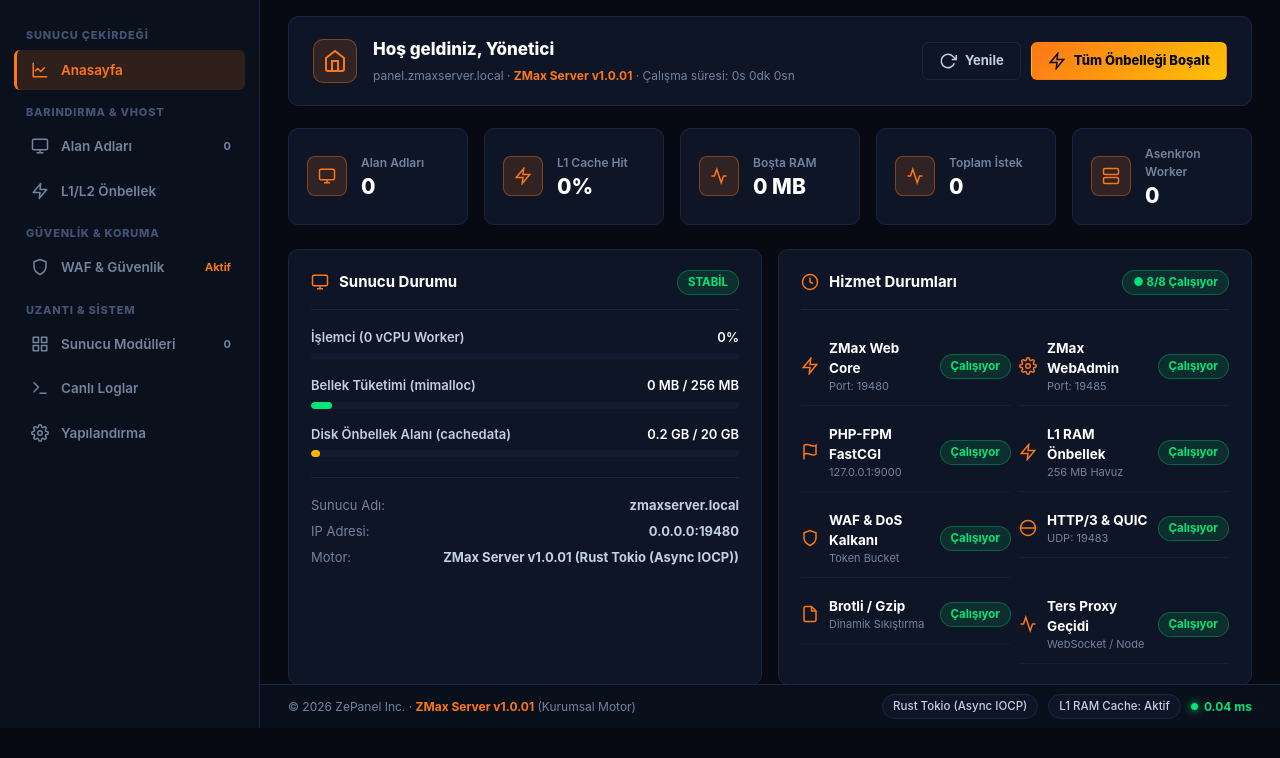
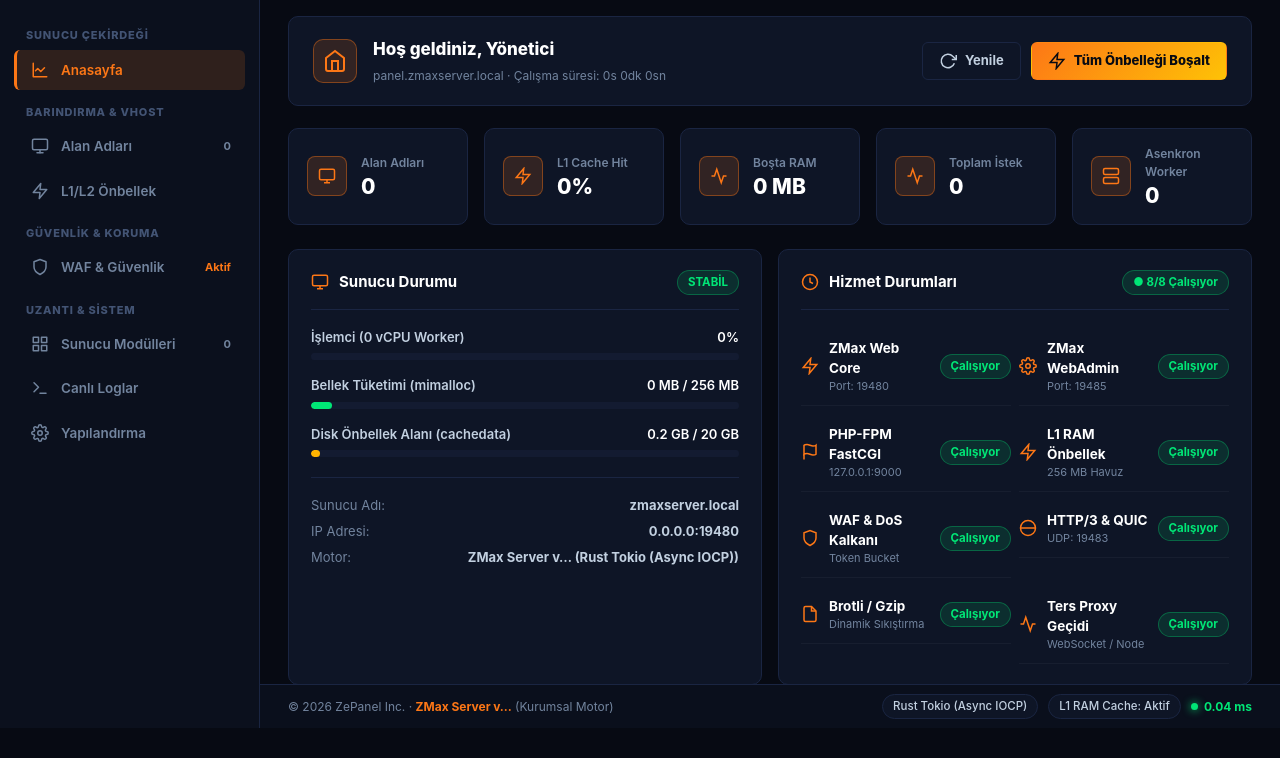
Before and after one commit to zmaxserver/zmaxserver, a plain HTML site: page admin/index.html in a window 1280 px wide. Shown: the part 72-830 px from the top of the page. Drawn offline with Linux system fonts and the light colour scheme; no server answers.

Commit message:
[vm-yukle] WebAdmin: surum sabit v1.0.01 yerine API'den; karsilama kartindan surum kaldirildi
Co-Authored-By: Claude Sonnet 5.5 <noreply@anthropic.com>

```diff
--- a/admin/index.html
+++ b/admin/index.html
@@ -345,7 +345,7 @@
             <!-- Sabit Alt Bilgi (Fixed Footer) -->
             <footer class="app-footer">
                 <div class="footer-left">
-                    <span>&copy; 2026 {{ t('footer_copyright') }} &middot; <strong class="text-orange">ZMax Server v1.0.01</strong> <span class="d-none d-md-inline">({{ t('footer_enterprise') }})</span></span>
+                    <span>&copy; 2026 {{ t('footer_copyright') }} &middot; <strong class="text-orange">ZMax Server v{{ stats.version || '…' }}</strong> <span class="d-none d-md-inline">({{ t('footer_enterprise') }})</span></span>
                 </div>
                 <div class="footer-right">
                     <span class="footer-badge d-none d-lg-inline-flex">{{ t('footer_engine') }}</span>
--- a/admin/js/app.js
+++ b/admin/js/app.js
@@ -176,6 +176,7 @@
                 cache_misses: 0,
                 workers: 0,
                 ram_mb: 0,
+                version: '',
                 cpu_usage: 0,
                 current_rps: 0,
                 ports: {
@@ -350,6 +351,7 @@
                         if (typeof statusData.cache_misses === 'number') stats.value.cache_misses = statusData.cache_misses;
                         if (typeof statusData.workers === 'number') stats.value.workers = statusData.workers;
                         if (typeof statusData.ram_mb === 'number') stats.value.ram_mb = statusData.ram_mb;
+                        if (typeof statusData.version === 'string' && statusData.version) stats.value.version = statusData.version;
                         if (typeof statusData.cpu_usage === 'number') stats.value.cpu_usage = statusData.cpu_usage;
                         if (typeof statusData.current_rps === 'number') stats.value.current_rps = statusData.current_rps;
                         if (statusData.ports) {
--- a/admin/js/views/dashboard.js
+++ b/admin/js/views/dashboard.js
@@ -43,7 +43,7 @@
                         <div>
                             <div class="welcome-title">{{ t('welcome_title') }}</div>
                             <div class="welcome-meta">
-                                panel.zmaxserver.local · <strong class="text-orange">ZMax Server v1.0.01</strong> · {{ t('card_uptime') }}: {{ formattedUptime }}
+                                panel.zmaxserver.local · {{ t('card_uptime') }}: {{ formattedUptime }}
                             </div>
                         </div>
                     </div>
@@ -167,7 +167,7 @@
                             <div class="info-kv-list">
                                 <div class="info-kv-row"><span class="text-muted-custom">{{ t('lbl_hostname') }}</span> <strong>zmaxserver.local</strong></div>
                                 <div class="info-kv-row"><span class="text-muted-custom">{{ t('lbl_ip_port') }}</span> <strong>{{ stats.listeners && stats.listeners.http ? stats.listeners.http : '0.0.0.0:19480' }}</strong></div>
-                                <div class="info-kv-row"><span class="text-muted-custom">{{ t('lbl_engine') }}</span> <strong>ZMax Server v1.0.01 ({{ t('footer_engine') }})</strong></div>
+                                <div class="info-kv-row"><span class="text-muted-custom">{{ t('lbl_engine') }}</span> <strong>ZMax Server v{{ stats.version || '…' }} ({{ t('footer_engine') }})</strong></div>
                             </div>
                         </div>
                     </div>
```
